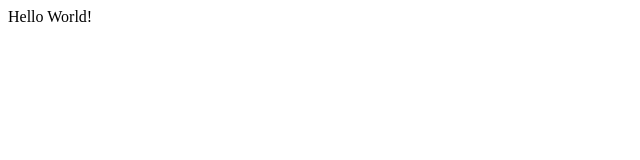
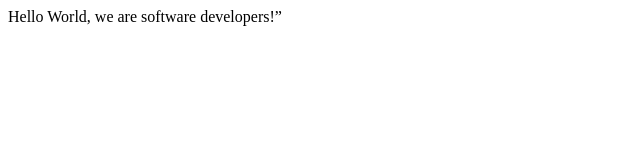
Before and after one commit to AbrahaKahsay/ChallengeWithWebster, a plain HTML site: page index.html in a window 1280 px wide. Shown: the whole page, without its empty margins (0-640 px from the left). Drawn offline with Linux system fonts and the light colour scheme.

Commit message:
Modified index.html
git commit -m Modified

```diff
--- a/index.html
+++ b/index.html
@@ -9,7 +9,7 @@
   <body>
     <script src="https://cdn.freecodecamp.org/testable-projects-fcc/v1/bundle.js"></script>
 
-    Hello World!
+    Hello World, we are software developers!”
     <!--
 
     Hello Camper!
```
